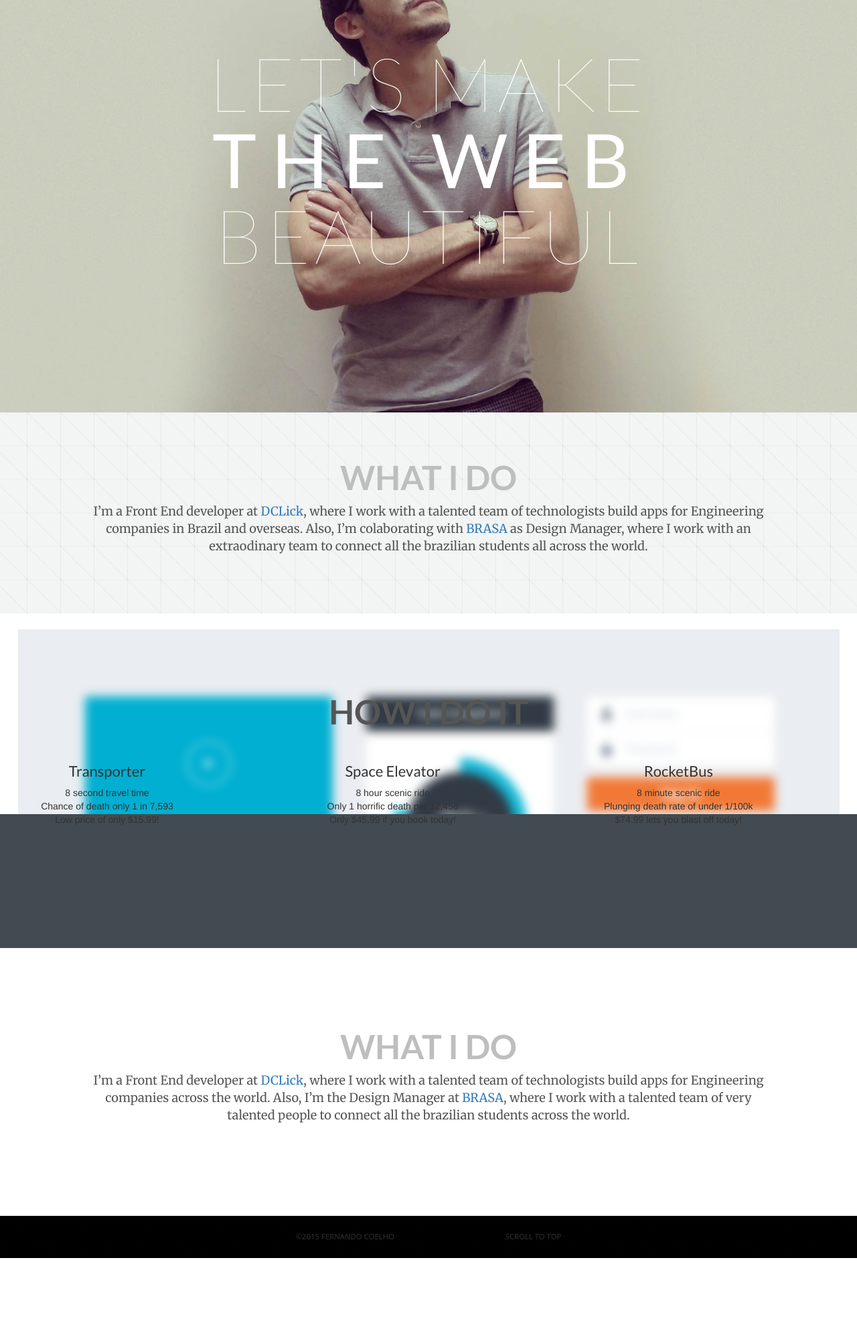
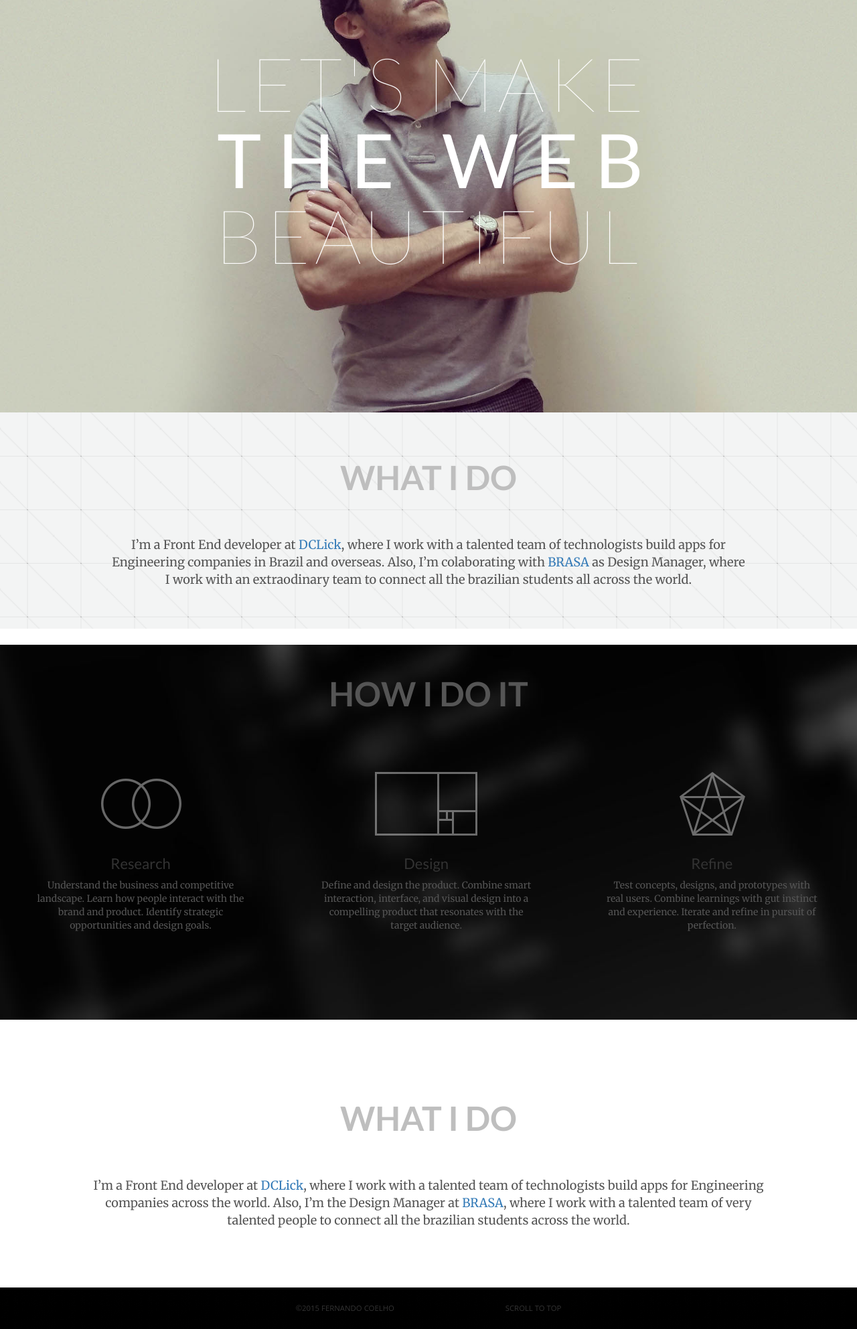
Before and after one commit to omninando/omninando.github.io, a web app: file index.html in a window 1280 px wide. Shown: the part 184-2169 px from the top of the page at 67% size. Before the commit the page ends 2063 px from the top, so only its background shows below. Run offline with its HTML, style and script files only (its server is not run), Linux system fonts and the light colour scheme; some libraries are stand-ins or nearby versions.

Commit message:
Finished How I do It section

```diff
--- a/css/main.css
+++ b/css/main.css
@@ -24,6 +24,8 @@
 	font-weight: bold;
 	text-transform: uppercase;
 	color: #bebebe;
+	padding-bottom: 50px;
+
 }
 
 h3 {
@@ -165,7 +167,6 @@
 	text-align: center;
 }
 
-
 .feature {
 	background: url(../img/bg5.jpg) no-repeat fixed center;
 	background-size: cover;
@@ -173,12 +174,42 @@
 	height: 800px;
 }
 
+.headline {
+	font-family: "Lato", Arial, sans-serif;
+	font-weight: 100;
+	font-size: 8em;
+	line-height: .5em;
+	letter-spacing: .05em;
+	text-transform: uppercase;
+	text-align: center;
+	color: #fff;
+	left: 0;
+	right: 0;
+	margin-top: 80px;
+}
+
+.headline2 {
+	padding-left: 30px;
+	font-family: "Lato", Arial, sans-serif;
+	font-weight: 400;
+	font-size: 8em;
+	line-height: .1em;
+	letter-spacing: 0.22em;
+	text-transform: uppercase;
+	text-align: center;
+	color: #fff;
+	left: 0;
+	right: 0;
+	margin-top: 80px;
+}
+
 .who {
 	position: relative;
 	background: url(../img/struckaxiom.png) repeat center;
-	background-size: 50px;
-	padding-top: 50px;
-	height: 300px;
+	background-position: right;
+	background-size: 80px;
+	padding: 50px;
+	height: auto;
 	background-position-y: 39px;
 	background-position-y: 2.4375rem;
 	font-size: 1.3em;
@@ -186,13 +217,12 @@
 
 .how {
 	position: relative;
-	background: #ffffff url(../img/flat-ui.png) no-repeat fixed center;
-	padding-top: 100px;
-	height: 300px;
+	background: #ffffff url(../img/how.jpg) no-repeat fixed center;
+	padding-top: 50px;
+	height: auto;
 	background-position-y: 39px;
 	background-position-y: 2.4375rem;
 	margin: transparent;
-	margin-bottom: 200px;
 	}
 
 .how h2 {
@@ -214,34 +244,31 @@
 	background: transparent;
 	border: none;
 	box-shadow: none;
+	text-align: center;
 }
 
-.headline {
-    font-family: "Lato", Arial, sans-serif;
-    font-weight: 100;
-    font-size: 8em;
-    line-height: .5em;
-    letter-spacing: .05em;
-    text-transform: uppercase;
-    text-align: center;
-    color: #fff;
-    left: 0;
-    right: 0;
-    margin-top: 80px; margin-top: 21.875r em;
+.research.well{
+	margin-left: 50px;
 }
-.headline2 {
-    font-family: "Lato", Arial, sans-serif;
-    font-weight: 400;
-    font-size: 8em;
-    line-height: .1em;
-    letter-spacing: 0.2em;
-    text-transform: uppercase;
-    text-align: center;
-    color: #fff;
-    left: 0;
-    right: 0;
-    margin-top: 80px; margin-top: 21.875r em;
+
+.well {
+	padding: 250px 0 145px 0; padding: 13.375rem 0 10.0625rem 0;
 }
+h2 {
+}
+.research {
+	background: url("../img/ven.png") no-repeat center top;
+}
+
+.design {
+	background: url("../img/rectangle.png") no-repeat center top;
+}
+
+.refine {
+	background: url("../img/triangle.png") no-repeat center top;
+}
+
+
 
 
 /* ==========================================================================
@@ -288,14 +315,6 @@
    ========================================================================== */
 
 @media (max-width: 992px){
-	.left {
-		float: left;
-	}
-
-	.right {
-		float: right;
-	}
-
 	.navbar-default .navbar-brand{
 		font-size: 28px;
 	}
@@ -317,7 +336,9 @@
 		font-size: 1.2em;
 	}
 
-
+	.how {
+		height: auto;
+	}
 }
 
 @media (max-width: 768px){
@@ -389,7 +410,7 @@
 	}
 
 	.how {
-		height: 600px;
+		height: auto;
 	}
 }
 
@@ -427,7 +448,15 @@
 		font-size: 0.9em;
 	}
 
+	.research.well{
+		margin-left: 0px;
+	}
+
 	.how {
-		height: 900px;
+		height: auto;
 	}
+	.research.well{
+		margin-left: 0px;
 	}
+
+}
--- a/index.html
+++ b/index.html
@@ -80,30 +80,18 @@
 				</div>
 			  </div>
 			  <div class="row how text-center">
-                <h2>How I do It</h2>
-		        <div class="transporter well col-sm-3">
-		          	<h3>Transporter</h3>
-		          	<ul class="list-unstyled">
-		            	<li>8 second travel time</li>
-		            	<li>Chance of death only 1 in 7,593</li>
-		            	<li>Low price of only $15.99!</li>
-		          	</ul>
+				<h2  class="howidoit">How I do It</h2>
+				<div class="research well col-sm-3">
+					  <h3>Research</h3>
+					  <p>Understand the business and competitive landscape. Learn how people interact with the brand and product. Identify strategic opportunities and design goals.</p>
 				</div>
-		        <div class="space-elevator well col-sm-3 col-sm-offset-1">
-		          	<h3>Space Elevator</h3>
-		          	<ul class="list-unstyled">
-		            	<li>8 hour scenic ride</li>
-		            	<li>Only 1 horrific death per 12,456</li>
-		            	<li>Only $45.99 if you book today!</li>
-		          	</ul>
+				<div class="design well col-sm-3 col-sm-offset-1">
+					  <h3>Design</h3>
+					  <p>Define and design the product. Combine smart interaction, interface, and visual design into a compelling product that resonates with the target audience.</p>
 				</div>
-		        <div class="rocketbus well col-sm-3 col-sm-offset-1">
-		          	<h3>RocketBus</h3>
-		          	<ul class="list-unstyled">
-		            	<li>8 minute scenic ride</li>
-		            	<li>Plunging death rate of under 1/100k</li>
-		            	<li>$74.99 lets you blast off today!</li>
-		          	</ul>
+				<div class="refine well col-sm-3 col-sm-offset-1">
+					  <h3>Refine</h3>
+					  <p>Test concepts, designs, and prototypes with real users. Combine learnings with gut instinct and experience. Iterate and refine in pursuit of perfection.</p>
 				</div>
 			  </div>
 			<div class="row work">
```
Also changed, not shown: img/flat-ui.png (deleted), img/how.jpg (added), img/rectangle.png (added), img/triangle.png (added), img/ven.png (added), img/webdev-bg.png (added). Lines whose indentation alone changed are shown as unchanged.
